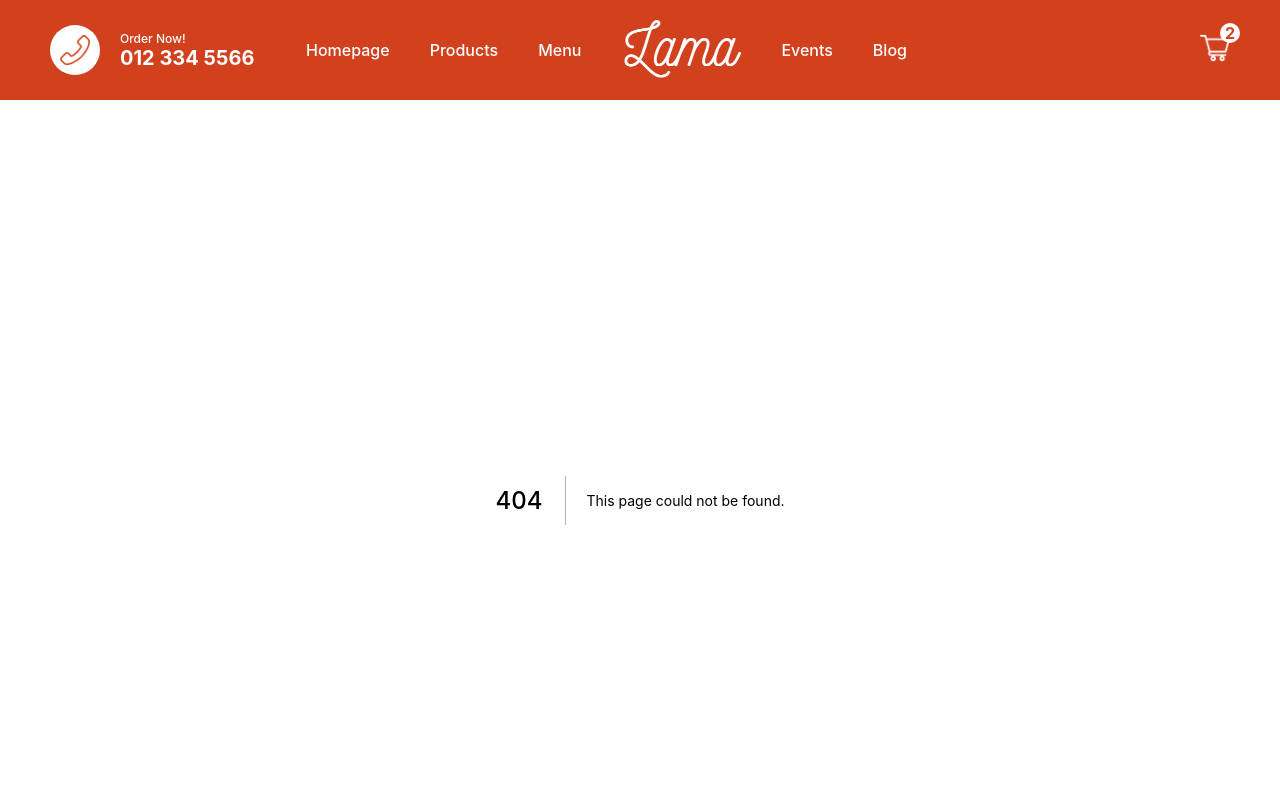
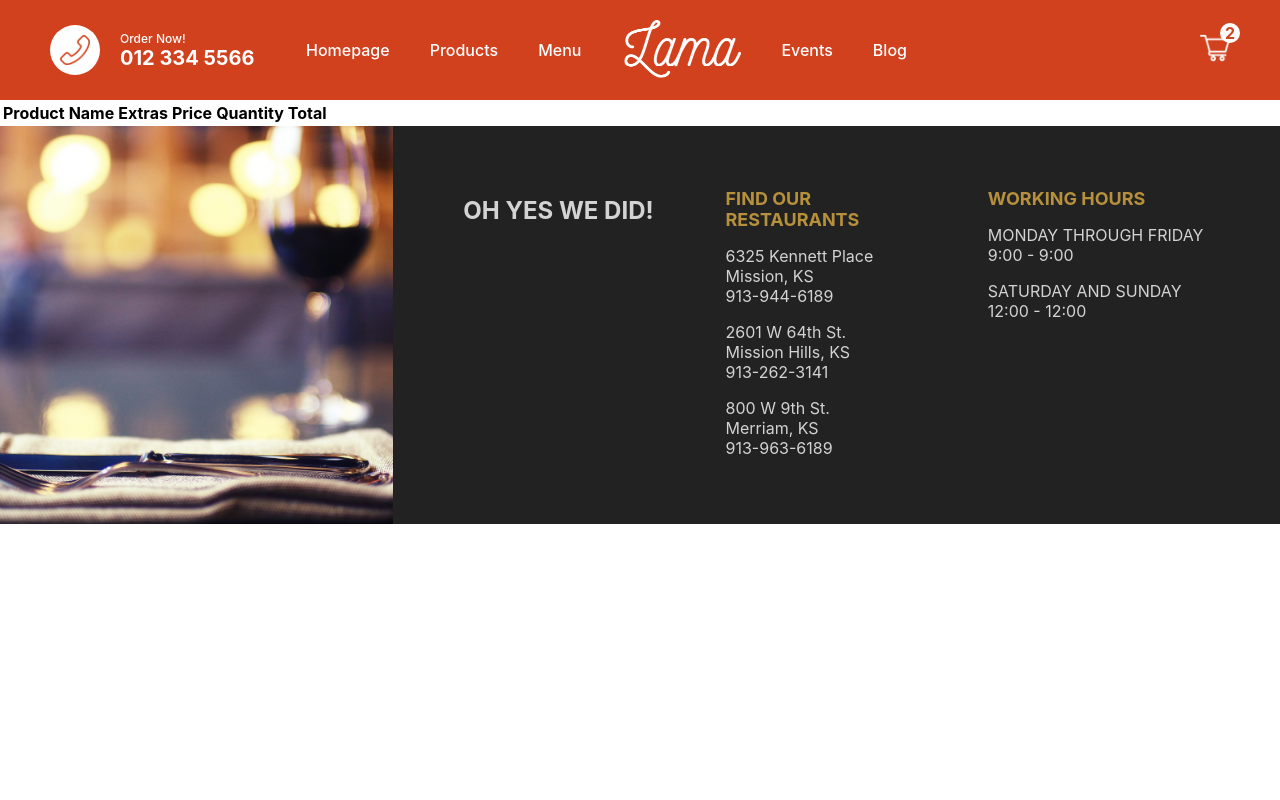
Before and after one commit to JWoltjen/pizza-landing-page, a Next.js app: page /Cart in a window 1280 px wide. Before the commit this address had no page. Shown: the top 800 px of the page. Built offline with nearby package versions, Linux system fonts and the light colour scheme.

Commit message:
create cart page with initial elements

```diff
--- /dev/null
+++ b/pages/Cart.jsx
@@ -0,0 +1,26 @@
+import styles from "../styles/Cart.module.css"
+import Image from 'next/image';
+
+function Cart() {
+    return (
+        <div className={styles.container}>
+            <div className={styles.left}>
+                <table className={styles.table}>
+                    <tr classname={styles.tr}>
+                        <th>Product</th>
+                        <th>Name</th>
+                        <th>Extras</th>
+                        <th>Price</th>
+                        <th>Quantity</th>
+                        <th>Total</th>
+                    </tr>
+                </table>
+            </div>
+            <div className={styles.right}>
+
+            </div>
+        </div>
+    )
+}
+
+export default Cart
--- a/pages/product/[id].jsx
+++ b/pages/product/[id].jsx
@@ -76,7 +76,7 @@
                 </div>
                 <div className={styles.add}>
                     <input type="number" defaultValue={1} className={styles.quantity}/>
-                    <button className={styles.button}>Add to Cart</button>
+                    <button className={styles.buttonrrrrr}>Add to Cart</button>
                 </div>
             </div>
         </div>
--- /dev/null
+++ b/styles/Cart.module.css
@@ -0,0 +1,3 @@
+.container{
+
+}
```
